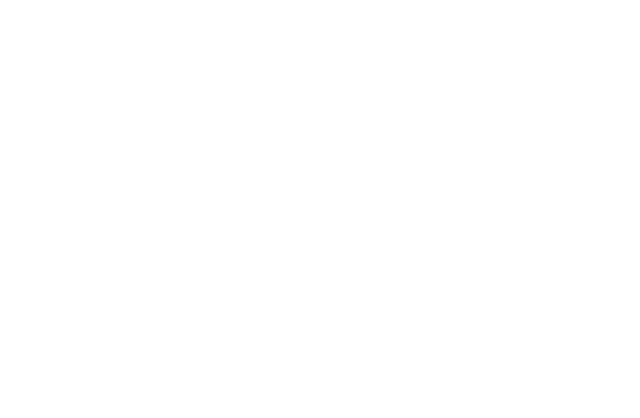
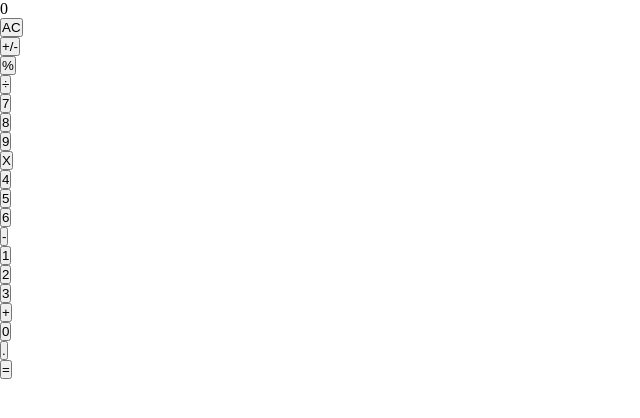
Before and after one commit to jucora/Calculator, a React (Create React App) app: page / in a window 1280 px wide. Shown: the top 418 px of the page, without its empty margins (0-640 px from the left). Built offline with nearby package versions, Linux system fonts and the light colour scheme.

Commit message:
Add App, Button, ButtonPanel, Display components with corresponding structures

```diff
--- /dev/null
+++ b/src/components/App.js
@@ -0,0 +1,14 @@
+import React from "react";
+import Display from "./Display";
+import ButtonPanel from "./ButtonPanel";
+
+const App = () => {
+  return (
+    <div>
+      <Display />
+      <ButtonPanel />
+    </div>
+  );
+};
+
+export default App;
--- /dev/null
+++ b/src/components/Button.js
@@ -0,0 +1,21 @@
+import React from 'react';
+import PropTypes from 'prop-types';
+
+const Button = props => {
+  const { buttonName } = props;
+  return (
+    <div>
+      <button type="button">{buttonName}</button>
+    </div>
+  );
+};
+
+Button.defaultProps = {
+  buttonName: '',
+};
+
+Button.propTypes = {
+  buttonName: PropTypes.string,
+};
+
+export default Button;
--- /dev/null
+++ b/src/components/ButtonPanel.js
@@ -0,0 +1,38 @@
+import React from 'react';
+import Button from './Button';
+
+const ButtonPanel = () => (
+  <div>
+    <div>
+      <Button buttonName="AC" />
+      <Button buttonName="+/-" />
+      <Button buttonName="%" />
+      <Button buttonName="÷" />
+    </div>
+    <div>
+      <Button buttonName="7" />
+      <Button buttonName="8" />
+      <Button buttonName="9" />
+      <Button buttonName="X" />
+    </div>
+    <div>
+      <Button buttonName="4" />
+      <Button buttonName="5" />
+      <Button buttonName="6" />
+      <Button buttonName="-" />
+    </div>
+    <div>
+      <Button buttonName="1" />
+      <Button buttonName="2" />
+      <Button buttonName="3" />
+      <Button buttonName="+" />
+    </div>
+    <div>
+      <Button buttonName="0" />
+      <Button buttonName="." />
+      <Button buttonName="=" />
+    </div>
+  </div>
+);
+
+export default ButtonPanel;
--- /dev/null
+++ b/src/components/Display.js
@@ -0,0 +1,14 @@
+import React from "react";
+import PropTypes from "prop-types";
+
+const Display = (props) => {
+  const { result } = props;
+  return <div>{result}</div>;
+};
+
+Display.propTypes = {
+  result: PropTypes.string,
+};
+Display.defaultProps = { result: "0" };
+
+export default Display;
--- a/src/index.css
+++ b/src/index.css
@@ -1,27 +1,4 @@
-body {
+* {
   margin: 0;
-  font-family:
-    -apple-system,
-    BlinkMacSystemFont,
-    'Segoe UI',
-    'Roboto',
-    'Oxygen',
-    'Ubuntu',
-    'Cantarell',
-    'Fira Sans',
-    'Droid Sans',
-    'Helvetica Neue',
-    sans-serif;
-  -webkit-font-smoothing: antialiased;
-  -moz-osx-font-smoothing: grayscale;
+  padding: 0;
 }
-
-code {
-  font-family:
-    source-code-pro,
-    Menlo,
-    Monaco,
-    Consolas,
-    'Courier New',
-    monospace;
-}
--- a/src/index.js
+++ b/src/index.js
@@ -1,9 +1,12 @@
 import React from 'react';
 import ReactDOM from 'react-dom';
 import './index.css';
+import App from './components/App';
 
 ReactDOM.render(
-  <React.StrictMode />,
+  <React.StrictMode>
+    <App />
+  </React.StrictMode>,
   document.getElementById('root'),
 );
 
```
